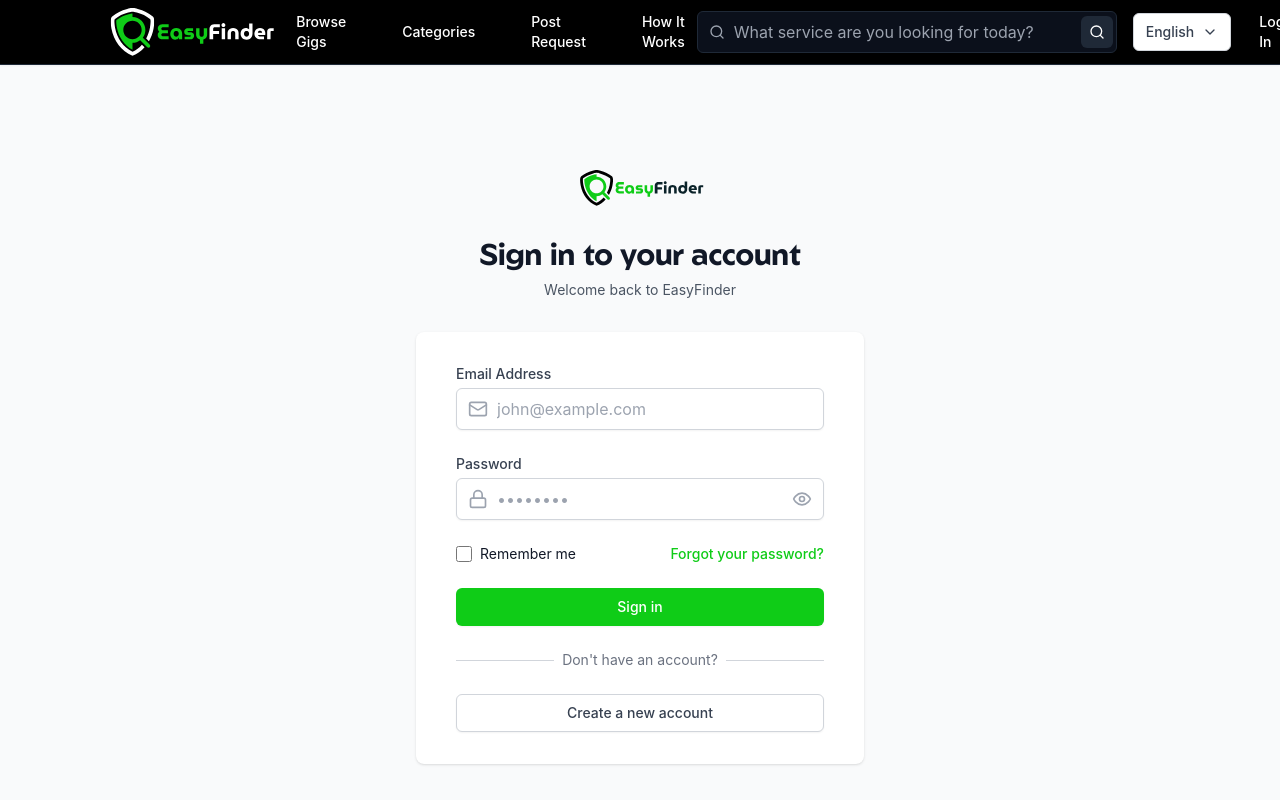
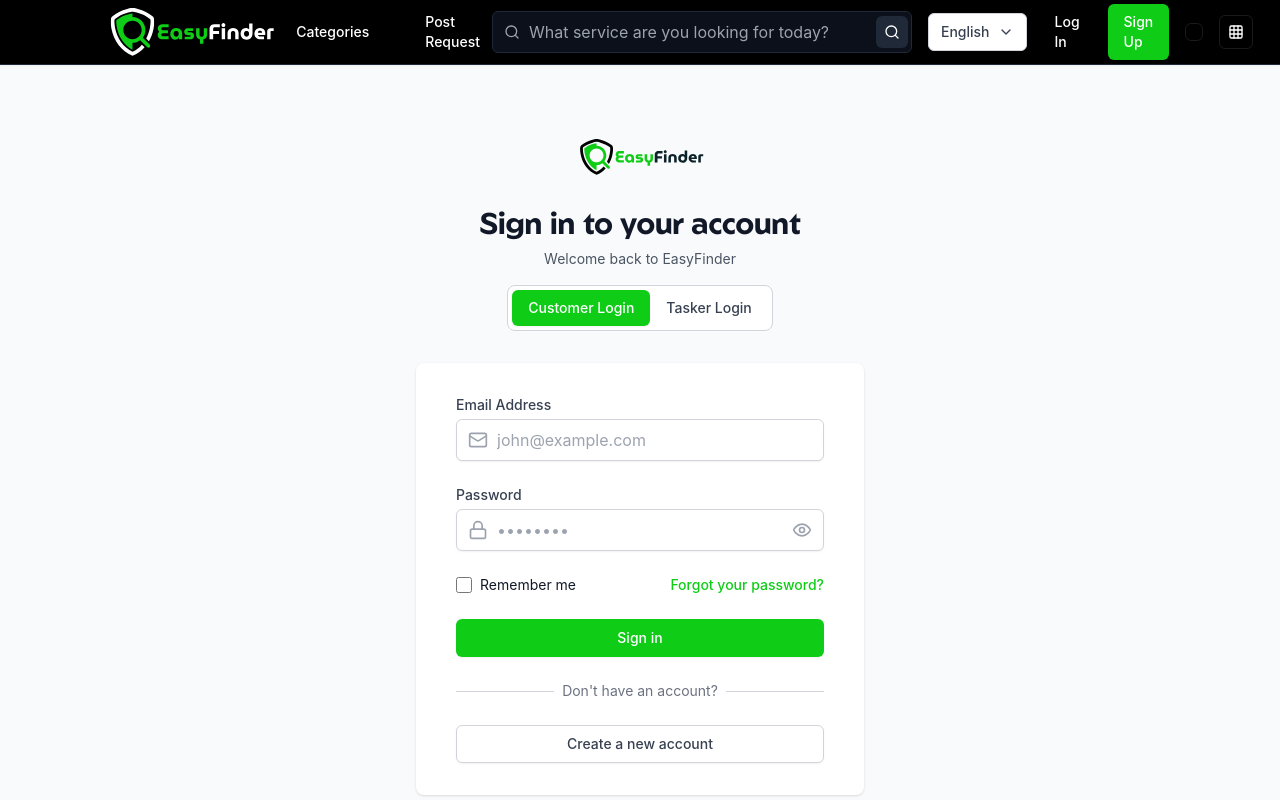
Before and after one commit to Appsbydare/SLSfreelancers, a Next.js app: page /login in a window 1280 px wide. Shown: the top 800 px of the page. Built offline with nearby package versions, Linux system fonts and the light colour scheme.

Commit message:
Refactor: Update top menu bar - remove Browse Gigs and How It Works, add Tasker Login to Login page, add Post Custom Task to browse-gigs, add How It Works button to homepage

```diff
--- a/src/app/[locale]/page.tsx
+++ b/src/app/[locale]/page.tsx
@@ -5,8 +5,15 @@
 import ScrollingTasksPanel from '@/components/ScrollingTasksPanel';
 import PostRequestSection from '@/components/PostRequestSection';
 import TopSellers from '@/components/TopSellers';
+import Link from 'next/link';
 
-export default function HomePage() {
+interface HomePageProps {
+  params: Promise<{ locale: string }>;
+}
+
+export default async function HomePage({ params }: HomePageProps) {
+  const { locale } = await params;
+
   return (
     <>
       <HeroBanner />
@@ -16,6 +23,24 @@
       <PostRequestSection />
       <TopSellers />
       <DistrictServices />
+
+      {/* How It Works Section */}
+      <div className="bg-gray-50 py-16">
+        <div className="max-w-7xl mx-auto px-4 sm:px-6 lg:px-8 text-center">
+          <h2 className="text-3xl font-bold text-gray-900 mb-4 font-geom">
+            How It Works
+          </h2>
+          <p className="text-lg text-gray-600 mb-8 max-w-2xl mx-auto">
+            Learn how EasyFinder connects you with skilled professionals to get any task done quickly and reliably.
+          </p>
+          <Link
+            href={`/${locale}/how-it-works`}
+            className="inline-flex items-center px-8 py-3 bg-brand-green text-white font-medium rounded-lg hover:bg-brand-green/90 transition-all duration-300 hover:scale-105 hover:shadow-lg"
+          >
+            Learn More
+          </Link>
+        </div>
+      </div>
     </>
   );
 }
--- a/src/app/browse-gigs/page.tsx
+++ b/src/app/browse-gigs/page.tsx
@@ -334,6 +334,22 @@
                 )}
               </div>
             )}
+
+            {/* Post a Custom Task Section */}
+            <div className="mt-12 mb-8 bg-gradient-to-r from-brand-green/10 to-brand-green/5 rounded-lg border border-brand-green/20 p-8 text-center">
+              <h3 className="text-2xl font-bold text-gray-900 mb-3 font-geom">
+                Can&apos;t find what you&apos;re looking for?
+              </h3>
+              <p className="text-gray-600 mb-6 max-w-2xl mx-auto">
+                Post a custom task request and let skilled professionals reach out to you with their offers.
+              </p>
+              <Link
+                href="/post-task"
+                className="inline-flex items-center px-6 py-3 bg-brand-green text-white font-medium rounded-lg hover:bg-brand-green/90 transition-all duration-300 hover:scale-105 hover:shadow-lg"
+              >
+                Post a Custom Task
+              </Link>
+            </div>
           </div>
         </div>
       </div>
--- a/src/app/login/page.tsx
+++ b/src/app/login/page.tsx
@@ -1,8 +1,8 @@
 'use client';
 
-import { useState } from 'react';
+import { useState, useEffect } from 'react';
 import Link from 'next/link';
-import { useRouter } from 'next/navigation';
+import { useRouter, useSearchParams } from 'next/navigation';
 import { Eye, EyeOff, Mail, Lock } from 'lucide-react';
 import Image from 'next/image';
 import Layout from '@/components/Layout';
@@ -10,6 +10,16 @@
 
 export default function LoginPage() {
   const router = useRouter();
+  const searchParams = useSearchParams();
+  const [loginType, setLoginType] = useState<'customer' | 'tasker'>('customer');
+
+  useEffect(() => {
+    const type = searchParams.get('type');
+    if (type === 'tasker') {
+      setLoginType('tasker');
+    }
+  }, [searchParams]);
+
   const [formData, setFormData] = useState({
     email: '',
     password: '',
@@ -127,6 +137,34 @@
           <p className="mt-2 text-center text-sm text-gray-600">
             Welcome back to EasyFinder
           </p>
+
+          {/* Login Type Selector */}
+          <div className="mt-4 flex justify-center">
+            <div className="inline-flex rounded-lg border border-gray-300 bg-white p-1">
+              <button
+                type="button"
+                onClick={() => setLoginType('customer')}
+                className={`px-4 py-2 text-sm font-medium rounded-md transition-all duration-200 ${
+                  loginType === 'customer'
+                    ? 'bg-brand-green text-white shadow-sm'
+                    : 'text-gray-700 hover:text-gray-900'
+                }`}
+              >
+                Customer Login
+              </button>
+              <button
+                type="button"
+                onClick={() => setLoginType('tasker')}
+                className={`px-4 py-2 text-sm font-medium rounded-md transition-all duration-200 ${
+                  loginType === 'tasker'
+                    ? 'bg-brand-green text-white shadow-sm'
+                    : 'text-gray-700 hover:text-gray-900'
+                }`}
+              >
+                Tasker Login
+              </button>
+            </div>
+          </div>
         </div>
 
         <div className="mt-8 sm:mx-auto sm:w-full sm:max-w-md">
--- a/src/components/Header.tsx
+++ b/src/components/Header.tsx
@@ -65,10 +65,8 @@
   }, []);
 
   const navigation = [
-    { name: 'Browse Gigs', href: `/browse-gigs` },
     { name: 'Browse Requests', href: `/${locale}/browse-tasks` },
     { name: 'Post Request', href: `/${locale}/post-task` },
-    { name: 'How It Works', href: `/${locale}/how-it-works` },
   ];
 
   // Add Project Status for admin users and seller-specific links
@@ -76,7 +74,6 @@
 
   if (user?.userType === 'tasker') {
     displayNavigation = [
-      { name: 'Browse Gigs', href: `/browse-gigs` },
       { name: 'My Gigs', href: `/seller/gigs` },
       { name: 'Browse Requests', href: `/${locale}/browse-tasks` },
       { name: 'My Orders', href: `/orders` },
@@ -377,12 +374,6 @@
                   className="bg-brand-green text-white px-4 py-2 rounded-md text-sm font-medium hover:bg-brand-green/90 transition-all duration-300 hover:scale-105 hover:shadow-lg transform"
                 >
                   {t('signUp')}
-                </Link>
-                <Link
-                  href="/login?type=tasker"
-                  className="border border-white/30 text-white hover:bg-white/10 px-4 py-2 rounded-md text-sm font-medium transition-all duration-300 hover:scale-105"
-                >
-                  Tasker Login
                 </Link>
                 {/* District (Sri Lanka) map trigger */}
                 <button
```
